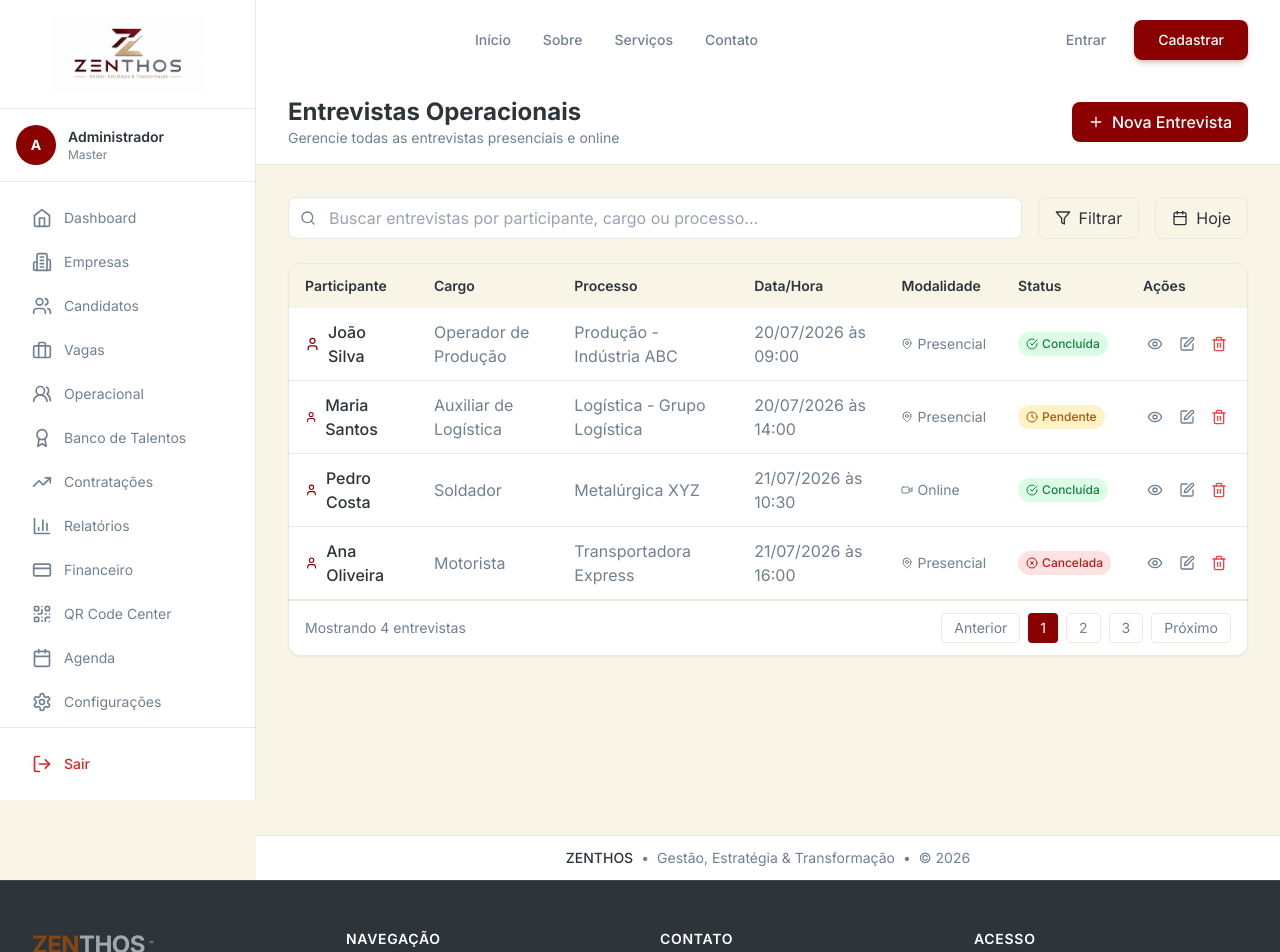
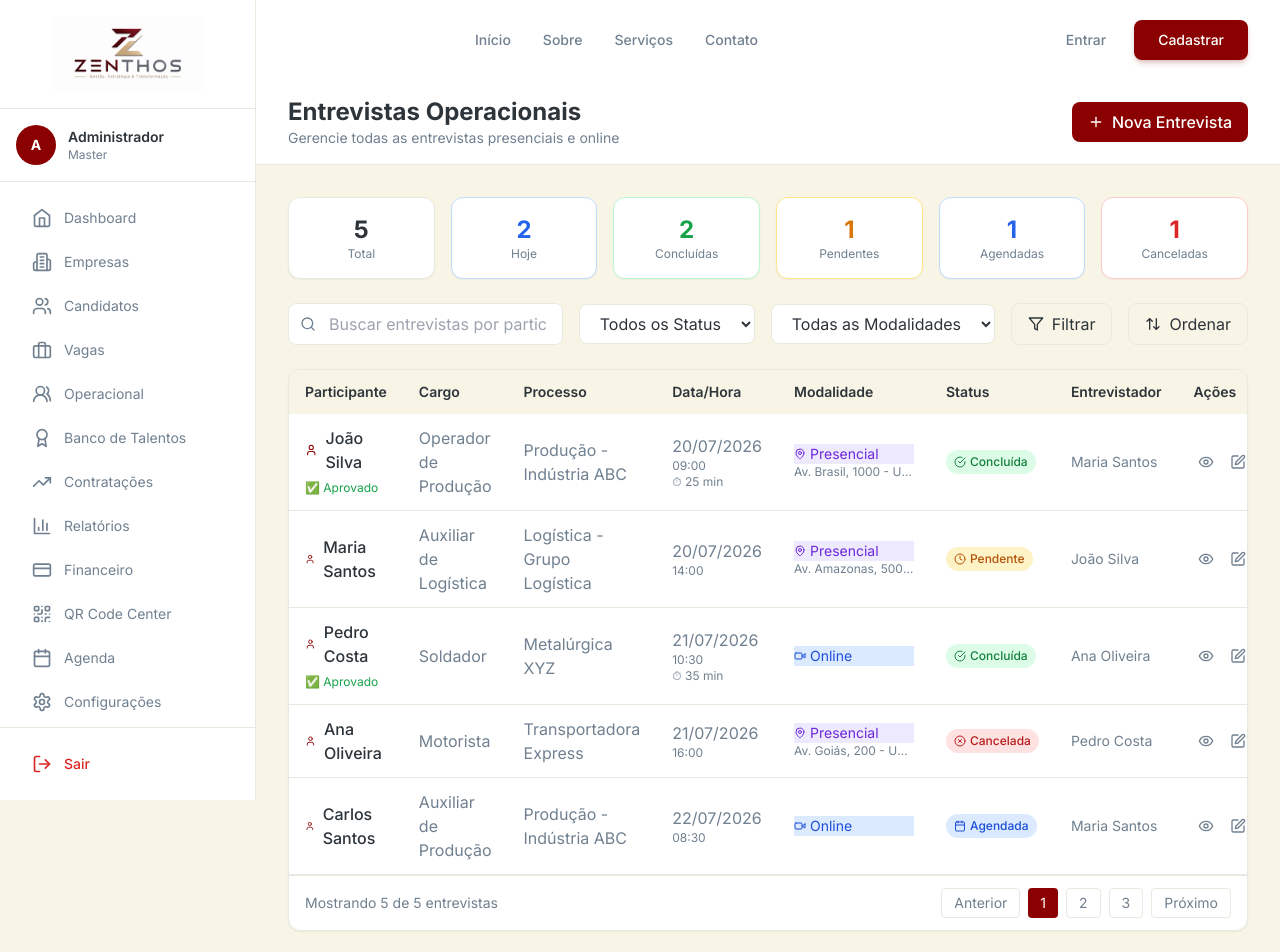
Before and after one commit to trivoroficial/consult_recruit, a Next.js app: page /admin/operacional/entrevistas in a window 1280 px wide. Shown: the top 952 px of the page. Built offline with nearby package versions, Linux system fonts and the light colour scheme; sample sign-in values are in the browser's storage; a web font is replaced by a local one.

Commit message:
Update page.tsx

```diff
--- a/src/app/(dashboard)/admin/operacional/entrevistas/page.tsx
+++ b/src/app/(dashboard)/admin/operacional/entrevistas/page.tsx
@@ -7,12 +7,15 @@ import { DashboardFooter } from '@/components/dashboard/DashboardFooter'
 import {
   Calendar, Plus, Search, Filter, Eye, Edit, Trash2,
   User, Briefcase, Clock, CheckCircle, XCircle, Video,
-  Phone, MapPin, Users, ArrowUpDown
+  Phone, MapPin, Users, ArrowUpDown, FileText,
+  Calendar as CalendarIcon, Award, MoreVertical
 } from 'lucide-react'
 
 export default function OperacionalEntrevistas() {
   const router = useRouter()
   const [search, setSearch] = useState('')
+  const [statusFilter, setStatusFilter] = useState('todos')
+  const [modalidadeFilter, setModalidadeFilter] = useState('todas')
 
   const entrevistas = [
     {
@@ -23,7 +26,12 @@ export default function OperacionalEntrevistas() {
       data: '20/07/2026',
       hora: '09:00',
       modalidade: 'presencial',
-      status: 'concluida'
+      local: 'Av. Brasil, 1000 - Uberlândia/MG',
+      tipo: 'Entrevista RH',
+      status: 'concluida',
+      entrevistador: 'Maria Santos',
+      resultado: 'aprovado',
+      duracao: '25 min'
     },
     {
       id: 2,
@@ -33,7 +41,12 @@ export default function OperacionalEntrevistas() {
       data: '20/07/2026',
       hora: '14:00',
       modalidade: 'presencial',
-      status: 'pendente'
+      local: 'Av. Amazonas, 500 - Uberlândia/MG',
+      tipo: 'Entrevista RH',
+      status: 'pendente',
+      entrevistador: 'João Silva',
+      resultado: null,
+      duracao: null
     },
     {
       id: 3,
@@ -43,7 +56,12 @@ export default function OperacionalEntrevistas() {
       data: '21/07/2026',
       hora: '10:30',
       modalidade: 'online',
-      status: 'concluida'
+      local: 'https://meet.google.com/abc-defg-hij',
+      tipo: 'Entrevista Técnica',
+      status: 'concluida',
+      entrevistador: 'Ana Oliveira',
+      resultado: 'aprovado',
+      duracao: '35 min'
     },
     {
       id: 4,
@@ -53,20 +71,59 @@ export default function OperacionalEntrevistas() {
       data: '21/07/2026',
       hora: '16:00',
       modalidade: 'presencial',
-      status: 'cancelada'
+      local: 'Av. Goiás, 200 - Uberlândia/MG',
+      tipo: 'Entrevista Gestor',
+      status: 'cancelada',
+      entrevistador: 'Pedro Costa',
+      resultado: null,
+      duracao: null
+    },
+    {
+      id: 5,
+      participante: 'Carlos Santos',
+      cargo: 'Auxiliar de Produção',
+      processo: 'Produção - Indústria ABC',
+      data: '22/07/2026',
+      hora: '08:30',
+      modalidade: 'online',
+      local: 'https://meet.google.com/xyz-abc-def',
+      tipo: 'Triagem',
+      status: 'agendada',
+      entrevistador: 'Maria Santos',
+      resultado: null,
+      duracao: null
     },
   ]
 
   const statusConfig = {
     concluida: { label: 'Concluída', color: 'bg-green-100 text-green-700', icon: CheckCircle },
     pendente: { label: 'Pendente', color: 'bg-yellow-100 text-yellow-700', icon: Clock },
+    agendada: { label: 'Agendada', color: 'bg-blue-100 text-blue-700', icon: CalendarIcon },
     cancelada: { label: 'Cancelada', color: 'bg-red-100 text-red-700', icon: XCircle },
   }
 
   const modalidadeConfig = {
-    presencial: { label: 'Presencial', icon: MapPin },
-    online: { label: 'Online', icon: Video },
-    telefone: { label: 'Telefone', icon: Phone },
+    presencial: { label: 'Presencial', icon: MapPin, color: 'bg-purple-100 text-purple-700' },
+    online: { label: 'Online', icon: Video, color: 'bg-blue-100 text-blue-700' },
+    telefone: { label: 'Telefone', icon: Phone, color: 'bg-green-100 text-green-700' },
+  }
+
+  const filteredEntrevistas = entrevistas.filter(item => {
+    const matchSearch = item.participante.toLowerCase().includes(search.toLowerCase()) ||
+                         item.cargo.toLowerCase().includes(search.toLowerCase()) ||
+                         item.processo.toLowerCase().includes(search.toLowerCase())
+    const matchStatus = statusFilter === 'todos' || item.status === statusFilter
+    const matchModalidade = modalidadeFilter === 'todas' || item.modalidade === modalidadeFilter
+    return matchSearch && matchStatus && matchModalidade
+  })
+
+  const stats = {
+    total: entrevistas.length,
+    concluidas: entrevistas.filter(e => e.status === 'concluida').length,
+    pendentes: entrevistas.filter(e => e.status === 'pendente').length,
+    agendadas: entrevistas.filter(e => e.status === 'agendada').length,
+    canceladas: entrevistas.filter(e => e.status === 'cancelada').length,
+    hoje: entrevistas.filter(e => e.data === '20/07/2026').length,
   }
 
   return (
@@ -89,9 +146,37 @@ export default function OperacionalEntrevistas() {
         </header>
 
         <div className="flex-1 p-8">
+          {/* CARDS DE ESTATÍSTICAS */}
+          <div className="grid grid-cols-2 md:grid-cols-3 lg:grid-cols-6 gap-4 mb-6">
+            <div className="bg-white p-4 rounded-xl shadow-sm border border-[#E8EAE0] text-center">
+              <p className="text-2xl font-bold text-[#2D343A]">{stats.total}</p>
+              <p className="text-xs text-[#708090]">Total</p>
+            </div>
+            <div className="bg-white p-4 rounded-xl shadow-sm border border-[#E8EAE0] text-center border-blue-200">
+              <p className="text-2xl font-bold text-blue-600">{stats.hoje}</p>
+              <p className="text-xs text-[#708090]">Hoje</p>
+            </div>
+            <div className="bg-white p-4 rounded-xl shadow-sm border border-[#E8EAE0] text-center border-green-200">
+              <p className="text-2xl font-bold text-green-600">{stats.concluidas}</p>
+              <p className="text-xs text-[#708090]">Concluídas</p>
+            </div>
+            <div className="bg-white p-4 rounded-xl shadow-sm border border-[#E8EAE0] text-center border-yellow-200">
+              <p className="text-2xl font-bold text-yellow-600">{stats.pendentes}</p>
+              <p className="text-xs text-[#708090]">Pendentes</p>
+            </div>
+            <div className="bg-white p-4 rounded-xl shadow-sm border border-[#E8EAE0] text-center border-blue-200">
+              <p className="text-2xl font-bold text-blue-600">{stats.agendadas}</p>
+              <p className="text-xs text-[#708090]">Agendadas</p>
+            </div>
+            <div className="bg-white p-4 rounded-xl shadow-sm border border-[#E8EAE0] text-center border-red-200">
+              <p className="text-2xl font-bold text-red-600">{stats.canceladas}</p>
+              <p className="text-xs text-[#708090]">Canceladas</p>
+            </div>
+          </div>
+
           {/* FILTROS */}
-          <div className="flex items-center gap-4 mb-6">
-            <div className="flex-1 relative">
+          <div className="flex flex-wrap items-center gap-4 mb-6">
+            <div className="flex-1 min-w-[200px] relative">
               <Search className="absolute left-3 top-1/2 -translate-y-1/2 h-4 w-4 text-[#708090]" />
               <input
                 type="text"
@@ -101,13 +186,34 @@ export default function OperacionalEntrevistas() {
                 onChange={(e) => setSearch(e.target.value)}
               />
             </div>
+            <select
+              className="px-4 py-2 border border-[#E8EAE0] rounded-lg focus:outline-none focus:ring-2 focus:ring-[#8B0000] bg-white"
+              value={statusFilter}
+              onChange={(e) => setStatusFilter(e.target.value)}
+            >
+              <option value="todos">Todos os Status</option>
+              <option value="concluida">Concluída</option>
+              <option value="pendente">Pendente</option>
+              <option value="agendada">Agendada</option>
+              <option value="cancelada">Cancelada</option>
+            </select>
+            <select
+              className="px-4 py-2 border border-[#E8EAE0] rounded-lg focus:outline-none focus:ring-2 focus:ring-[#8B0000] bg-white"
+              value={modalidadeFilter}
+              onChange={(e) => setModalidadeFilter(e.target.value)}
+            >
+              <option value="todas">Todas as Modalidades</option>
+              <option value="presencial">Presencial</option>
+              <option value="online">Online</option>
+              <option value="telefone">Telefone</option>
+            </select>
             <button className="px-4 py-2 border border-[#E8EAE0] rounded-lg hover:bg-[#F8F4E6] transition flex items-center gap-2">
               <Filter className="h-4 w-4" />
               Filtrar
             </button>
             <button className="px-4 py-2 border border-[#E8EAE0] rounded-lg hover:bg-[#F8F4E6] transition flex items-center gap-2">
-              <Calendar className="h-4 w-4" />
-              Hoje
+              <ArrowUpDown className="h-4 w-4" />
+              Ordenar
             </button>
           </div>
 
@@ -123,11 +229,12 @@ export default function OperacionalEntrevistas() {
                     <th className="text-left py-3 px-4 text-sm font-semibold text-[#2D343A]">Data/Hora</th>
                     <th className="text-left py-3 px-4 text-sm font-semibold text-[#2D343A]">Modalidade</th>
                     <th className="text-left py-3 px-4 text-sm font-semibold text-[#2D343A]">Status</th>
+                    <th className="text-left py-3 px-4 text-sm font-semibold text-[#2D343A]">Entrevistador</th>
                     <th className="text-left py-3 px-4 text-sm font-semibold text-[#2D343A]">Ações</th>
                   </tr>
                 </thead>
                 <tbody>
-                  {entrevistas.map((item) => {
+                  {filteredEntrevistas.map((item) => {
                     const status = statusConfig[item.status as keyof typeof statusConfig]
                     const modalidade = modalidadeConfig[item.modalidade as keyof typeof modalidadeConfig]
                     const Icon = status?.icon || Clock
@@ -139,15 +246,29 @@ export default function OperacionalEntrevistas() {
                             <User className="h-4 w-4 text-[#8B0000]" />
                             <span className="font-medium text-[#2D343A]">{item.participante}</span>
                           </div>
+                          {item.resultado && (
+                            <span className={`text-xs ${item.resultado === 'aprovado' ? 'text-green-600' : 'text-red-600'}`}>
+                              {item.resultado === 'aprovado' ? '✅ Aprovado' : '❌ Reprovado'}
+                            </span>
+                          )}
                         </td>
                         <td className="py-3 px-4 text-[#708090]">{item.cargo}</td>
                         <td className="py-3 px-4 text-[#708090]">{item.processo}</td>
-                        <td className="py-3 px-4 text-[#708090]">{item.data} às {item.hora}</td>
+                        <td className="py-3 px-4 text-[#708090]">
+                          <div>{item.data}</div>
+                          <div className="text-xs">{item.hora}</div>
+                          {item.duracao && (
+                            <div className="text-xs text-[#708090]">⏱ {item.duracao}</div>
+                          )}
+                        </td>
                         <td className="py-3 px-4">
-                          <span className="flex items-center gap-1 text-sm text-[#708090]">
+                          <span className={`flex items-center gap-1 text-sm ${modalidade?.color || 'text-[#708090]'}`}>
                             <ModalIcon className="h-3 w-3" />
                             {modalidade?.label}
                           </span>
+                          {item.modalidade === 'presencial' && item.local && (
+                            <div className="text-xs text-[#708090] truncate max-w-[120px]">{item.local}</div>
+                          )}
                         </td>
                         <td className="py-3 px-4">
                           <span className={`px-2 py-1 rounded-full text-xs font-medium ${status?.color} flex items-center gap-1 w-fit`}>
@@ -155,9 +276,13 @@ export default function OperacionalEntrevistas() {
                             {status?.label}
                           </span>
                         </td>
+                        <td className="py-3 px-4 text-[#708090] text-sm">{item.entrevistador}</td>
                         <td className="py-3 px-4">
                           <div className="flex gap-2">
-                            <button className="p-1 hover:bg-[#F8F4E6] rounded" title="Visualizar">
+                            <button
+                              onClick={() => router.push(`/admin/operacional/entrevistas/${item.id}`)}
+                              className="p-1 hover:bg-[#F8F4E6] rounded" title="Visualizar"
+                            >
                               <Eye className="h-4 w-4 text-[#708090]" />
                             </button>
                             <button className="p-1 hover:bg-[#F8F4E6] rounded" title="Editar">
@@ -176,7 +301,7 @@ export default function OperacionalEntrevistas() {
             </div>
 
             <div className="flex items-center justify-between px-4 py-3 border-t border-[#E8EAE0] text-sm text-[#708090]">
-              <p>Mostrando {entrevistas.length} entrevistas</p>
+              <p>Mostrando {filteredEntrevistas.length} de {entrevistas.length} entrevistas</p>
               <div className="flex gap-2">
                 <button className="px-3 py-1 border border-[#E8EAE0] rounded hover:bg-[#F8F4E6]">Anterior</button>
                 <button className="px-3 py-1 bg-[#8B0000] text-white rounded">1</button>
@@ -186,6 +311,28 @@ export default function OperacionalEntrevistas() {
               </div>
             </div>
           </div>
+
+          {/* LEGENDA */}
+          <div className="mt-6 flex flex-wrap gap-4 text-sm text-[#708090]">
+            <span className="flex items-center gap-1">
+              <span className="w-3 h-3 bg-green-100 rounded-full"></span> Concluída
+            </span>
+            <span className="flex items-center gap-1">
+              <span className="w-3 h-3 bg-yellow-100 rounded-full"></span> Pendente
+            </span>
+            <span className="flex items-center gap-1">
+              <span className="w-3 h-3 bg-blue-100 rounded-full"></span> Agendada
+            </span>
+            <span className="flex items-center gap-1">
+              <span className="w-3 h-3 bg-red-100 rounded-full"></span> Cancelada
+            </span>
+            <span className="flex items-center gap-1">
+              <MapPin className="h-3 w-3 text-purple-600" /> Presencial
+            </span>
+            <span className="flex items-center gap-1">
+              <Video className="h-3 w-3 text-blue-600" /> Online
+            </span>
+          </div>
         </div>
 
         <DashboardFooter />
```
